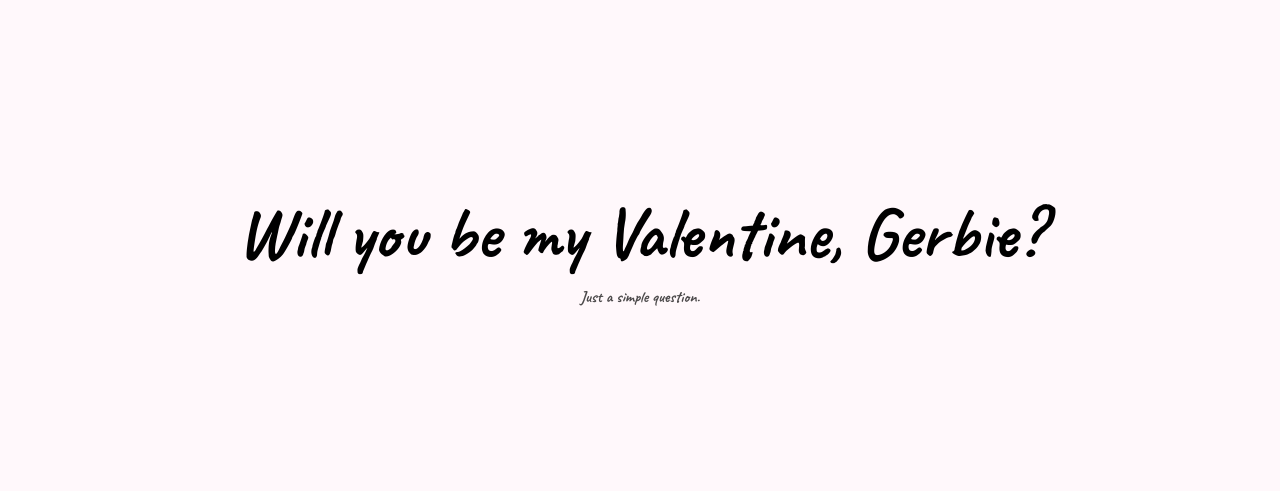
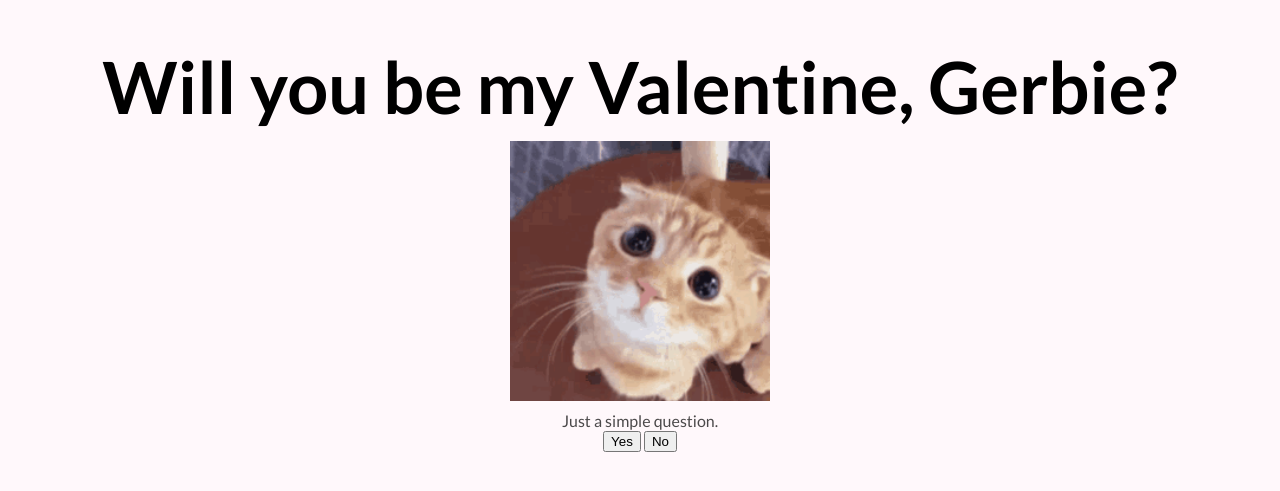
Before and after one commit to b1luu/valentines-day-ask-gerbie, a plain HTML site: page ask.html in a window 1280 px wide. Shown: the part 153-644 px from the top of the page. Drawn offline with Linux system fonts and the light colour scheme.

Commit message:
landing page towards valentines day proposal

```diff
--- a/ask.html
+++ b/ask.html
@@ -7,12 +7,17 @@
     <link rel="stylesheet" href="styles.css" />
     <link rel="preconnect" href="https://fonts.googleapis.com" />
     <link rel="preconnect" href="https://fonts.gstatic.com" crossorigin />
-    <link href="https://fonts.googleapis.com/css2?family=Caveat:wght@700&display=swap" rel="stylesheet" />
+    <link href="https://fonts.googleapis.com/css2?family=Lato:wght@400;700&display=swap" rel="stylesheet" />
   </head>
   <body>
     <main class="landing">
       <h1>Will you be my Valentine, Gerbie?</h1>
+      <img class="landing-gif" src="gifs/sad.gif" alt="Cute cat gif with puppy eyes" />
       <p class="hint">Just a simple question.</p>
+      <div class="choices">
+        <button class="choice-btn" type="button">Yes</button>
+        <button class="choice-btn" type="button">No</button>
+      </div>
     </main>
   </body>
 </html>
--- a/styles.css
+++ b/styles.css
@@ -13,7 +13,7 @@ body {
   place-items: center;
   background: #fff8fb;
   color: #000;
-  font-family: "Caveat", "Comic Sans MS", cursive;
+  font-family: "Lato", sans-serif;
 }
 
 .landing {
@@ -27,6 +27,13 @@ h1 {
   font-weight: 700;
 }
 
+.landing-gif {
+  width: min(260px, 70vw);
+  height: auto;
+  display: block;
+  margin: 12px auto 10px;
+}
+
 .hint {
   margin: 0;
   font-size: 1rem;
```
